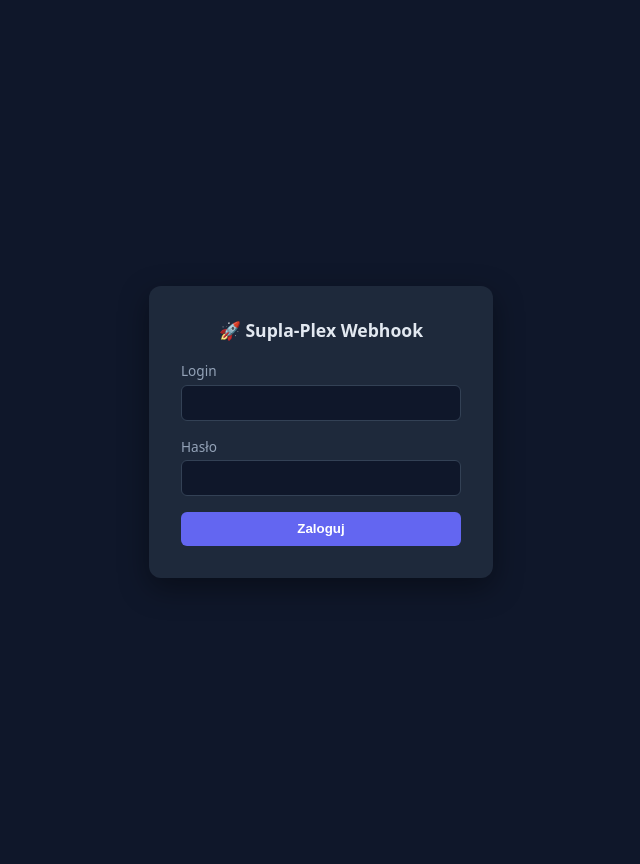
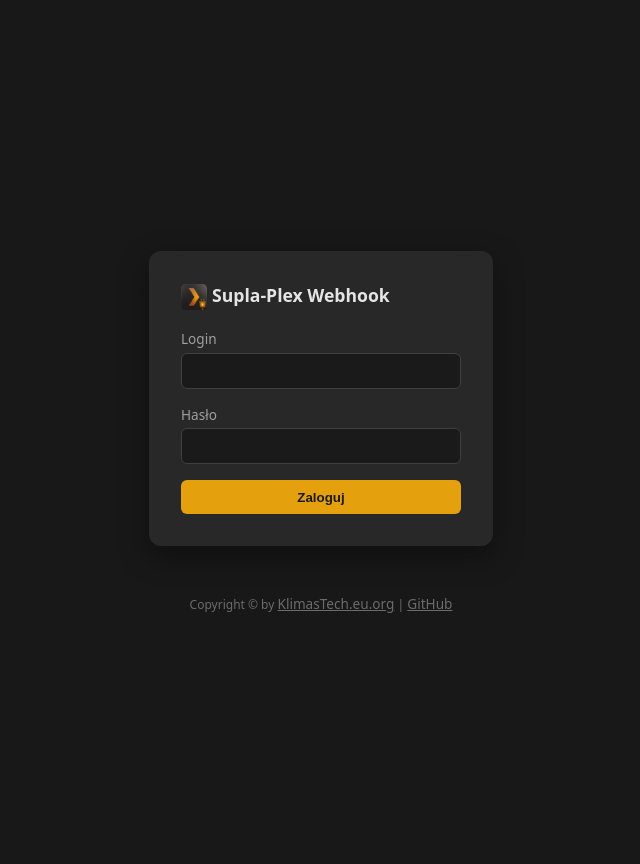
Before and after one commit to KlimasTech/supla-plex-webhook, a Flask app: page /login in a window 1280 px wide. Shown: the whole page, without its empty margins (319-959 px from the left). Run offline with Flask 3, Linux system fonts and the light colour scheme; parts of the project's set-up code (start-up, migrations or seed data) failed here and were passed over.

Commit message:
Add per-player enable toggle, Plex-style theme, app icon, and footer
- Add an "Enabled" checkbox per player to disable webhook handling
  without deleting its configuration.
- Restyle the whole UI with a Plex-inspired dark/gold palette instead
  of the previous navy/indigo one.
- Add an app icon (favicon + header logo) and icons for the PLAY/
  RESUME/PAUSE/STOP SUPLA link fields.
- Add a footer with copyright and links to the site and GitHub repo.
- Add screenshots and update README to match current features.

```diff
--- a/app.py
+++ b/app.py
@@ -9,7 +9,7 @@ from datetime import datetime
 from functools import wraps
 
 import requests
-from flask import Flask, Response, flash, redirect, render_template, request, session, url_for
+from flask import Flask, Response, flash, redirect, render_template, request, send_from_directory, session, url_for
 from werkzeug.security import check_password_hash, generate_password_hash
 
 CONFIG_PATH = os.environ.get("CONFIG_PATH", "/data/config.json")
@@ -28,6 +28,7 @@ MAX_PLAYERS = 4
 
 def default_player():
     return {
+        "enabled": True,
         "name": "",
         "uuid": "",
         "links": {key: "" for key, _, _ in ACTIONS},
@@ -88,6 +89,7 @@ def load_config():
         changed = True
 
     for player in cfg["players"]:
+        player.setdefault("enabled", True)
         player.setdefault("name", "")
         player.setdefault("uuid", "")
         player.setdefault("links", {})
@@ -109,7 +111,8 @@ app.secret_key = load_config()["secret_key"]
 
 @app.after_request
 def add_no_cache_headers(response):
-    response.headers["Cache-Control"] = "no-store, no-cache, must-revalidate, max-age=0"
+    if request.path != "/favicon.png":
+        response.headers["Cache-Control"] = "no-store, no-cache, must-revalidate, max-age=0"
     return response
 
 
@@ -117,6 +120,11 @@ def add_no_cache_headers(response):
 def style_css():
     css = render_template("style.css", style_version=datetime.now().isoformat())
     return Response(css, mimetype="text/css")
+
+
+@app.route("/favicon.png")
+def favicon():
+    return send_from_directory("templates", "favicon.png", mimetype="image/png", max_age=86400)
 
 os.makedirs(os.path.dirname(LOG_PATH), exist_ok=True)
 file_handler = logging.handlers.RotatingFileHandler(LOG_PATH, maxBytes=1_000_000, backupCount=3)
@@ -222,6 +230,7 @@ def admin():
         for i in range(len(cfg["players"])):
             players.append(
                 {
+                    "enabled": request.form.get(f"player_{i}_enabled") == "on",
                     "name": request.form.get(f"player_{i}_name", "").strip(),
                     "uuid": request.form.get(f"player_{i}_uuid", "").strip(),
                     "links": {
@@ -382,6 +391,10 @@ def webhook():
     if not matched:
         return "🚀 Webhook received (inny player, ignoruję)"
 
+    if not matched["enabled"]:
+        logger.info(f"Odtwarzacz {matched['name'] or player_uuid} jest wyłączony — pomijam akcję")
+        return "🚀 Webhook received (odtwarzacz wyłączony)"
+
     if not is_within_active_hours(matched["active_hours"]):
         logger.info(
             f"Poza godzinami aktywności ({matched['active_hours']['start']}–{matched['active_hours']['end']}) "
--- a/templates/login.html
+++ b/templates/login.html
@@ -4,11 +4,13 @@
 <meta charset="utf-8">
 <meta name="viewport" content="width=device-width, initial-scale=1">
 <title>Supla-Plex Webhook — Logowanie</title>
+<link rel="icon" type="image/png" href="{{ url_for('favicon') }}">
 <link rel="stylesheet" href="{{ url_for('style_css') }}">
 </head>
 <body class="page-login">
+<div class="login-wrap">
   <form class="login-form" method="post">
-  <h1>🚀 Supla-Plex Webhook</h1>
+    <h1><img src="{{ url_for('favicon') }}" alt="" class="app-icon"> Supla-Plex Webhook</h1>
     {% with messages = get_flashed_messages(with_categories=true) %}
       {% for category, msg in messages %}
         <div class="flash {{ category }}">{{ msg }}</div>
@@ -20,5 +22,9 @@
     <input type="password" id="password" name="password" autocomplete="current-password" required>
     <button type="submit">Zaloguj</button>
   </form>
+  <footer class="site-footer">
+    Copyright &copy; by <a href="https://klimastech.eu.org" target="_blank" rel="noopener">KlimasTech.eu.org</a> | <a href="https://github.com/KlimasTech/supla-plex-webhook" target="_blank" rel="noopener">GitHub</a>
+  </footer>
+</div>
 </body>
 </html>
--- a/templates/style.css
+++ b/templates/style.css
@@ -1,67 +1,91 @@
 /* style version: {{ style_version }} */
-body { font-family: system-ui, sans-serif; background:#0f172a; color:#e2e8f0; margin:0; padding:2rem; }
+:root {
+  --bg: #181818;
+  --bg-card: #282828;
+  --bg-input: #1a1a1a;
+  --border: #3f3f3f;
+  --text: #e5e5e5;
+  --text-muted: #a0a0a0;
+  --text-dim: #6b6b6b;
+  --accent: #e5a00d;
+  --accent-hover: #cc7b19;
+  --accent-text: #1a1a1a;
+}
+
+body { font-family: system-ui, sans-serif; background:var(--bg); color:var(--text); margin:0; padding:2rem; }
 body.page-login { display:flex; align-items:center; justify-content:center; min-height:100vh; }
+.login-wrap { display:flex; flex-direction:column; align-items:center; gap:1rem; }
+
+.site-footer { text-align:center; font-size:.75rem; color:var(--text-dim); margin-top:2rem; }
+.site-footer a { color:var(--text-dim); text-decoration:underline; }
+.site-footer a:hover { color:var(--accent); }
 
 .wrap { max-width:640px; margin:0 auto; }
 .wrap.wrap-wide { max-width:900px; }
 
-form.login-form { background:#1e293b; padding:2rem; border-radius:12px; width:280px; box-shadow:0 10px 30px rgba(0,0,0,.4); }
+form.login-form { background:var(--bg-card); padding:2rem; border-radius:12px; width:280px; box-shadow:0 10px 30px rgba(0,0,0,.4); }
 
 h1 { font-size:1.3rem; display:flex; justify-content:space-between; align-items:center; }
-body.page-login h1 { font-size:1.1rem; margin:0 0 1.2rem; text-align:center; display:block; }
-h2 { font-size:1rem; margin:0 0 .8rem; color:#a5b4fc; }
+.app-icon { height:1.5em; width:auto; vertical-align:middle; border-radius:4px; }
+.action-icon { color:var(--accent); font-weight:700; display:inline-flex; align-items:center; }
+.icon-pause { display:inline-flex; gap:3px; }
+.icon-pause span { display:inline-block; width:4px; height:12px; background:var(--accent); border-radius:1px; }
+.title-group { display:flex; align-items:center; gap:.4rem; }
+body.page-login h1 { font-size:1.1rem; margin:0 0 1.2rem; text-align:left; display:block; }
+h2 { font-size:1rem; margin:0 0 .8rem; color:var(--accent); }
 
-a { color:#a5b4fc; text-decoration:none; font-size:.85rem; }
+a { color:var(--accent); text-decoration:none; font-size:.85rem; }
 
 .nav-links { display:flex; gap:.6rem; align-items:center; }
 .nav { display:flex; gap:.6rem; margin-bottom:1rem; }
 
-.btn-nav { display:inline-flex; align-items:center; justify-content:center; height:2rem; padding:0 .9rem; border:none; border-radius:6px; font-size:.8rem; font-family:inherit; font-weight:400; cursor:pointer; text-decoration:none; box-sizing:border-box; background:#334155; color:#e2e8f0; }
-.btn-nav:hover { background:#475569; }
+.btn-nav { display:inline-flex; align-items:center; justify-content:center; height:2rem; padding:0 .9rem; border:none; border-radius:6px; font-size:.8rem; font-family:inherit; font-weight:400; cursor:pointer; text-decoration:none; box-sizing:border-box; background:#3a3a3a; color:var(--text); }
+.btn-nav:hover { background:#4a4a4a; }
 
 .tab-bar { display:flex; gap:.5rem; flex-wrap:wrap; margin-bottom:1rem; }
-.tab-btn.active { background:#6366f1; color:#fff; }
-.tab-btn.active:hover { background:#4f46e5; }
+.tab-btn.active { background:var(--accent); color:var(--accent-text); font-weight:600; }
+.tab-btn.active:hover { background:var(--accent-hover); }
+.tab-btn.tab-disabled { color:var(--text-dim); }
 
 .inline-form { display:flex; gap:.6rem; align-items:center; margin-bottom:.6rem; flex-wrap:wrap; }
 .inline-form input, .inline-form select { width:auto; margin-bottom:0; }
 
-section { background:#1e293b; border-radius:12px; padding:1.2rem 1.5rem; margin-bottom:1.5rem; box-shadow:0 10px 30px rgba(0,0,0,.3); }
+section { background:var(--bg-card); border-radius:12px; padding:1.2rem 1.5rem; margin-bottom:1.5rem; box-shadow:0 10px 30px rgba(0,0,0,.3); }
 
-label { display:block; font-size:.85rem; margin-bottom:.3rem; color:#94a3b8; }
-input, select { width:100%; padding:.55rem; margin-bottom:1rem; border-radius:6px; border:1px solid #334155; background:#0f172a; color:#e2e8f0; box-sizing:border-box; font-family: ui-monospace, monospace; font-size:.85rem; }
-input[type="checkbox"] { width:auto; margin:0 .5rem 0 0; padding:0; vertical-align:middle; }
+label { display:block; font-size:.85rem; margin-bottom:.3rem; color:var(--text-muted); }
+input, select { width:100%; padding:.55rem; margin-bottom:1rem; border-radius:6px; border:1px solid var(--border); background:var(--bg-input); color:var(--text); box-sizing:border-box; font-family: ui-monospace, monospace; font-size:.85rem; }
+input[type="checkbox"] { width:auto; margin:0 .5rem 0 0; padding:0; vertical-align:middle; accent-color:var(--accent); }
 
 .checkbox-row { display:flex; align-items:center; margin-bottom:1rem; }
-.checkbox-row label { margin:0; color:#e2e8f0; }
+.checkbox-row label { margin:0; color:var(--text); }
 .time-row { display:flex; gap:1rem; }
 .time-row > div { flex:1; }
 
-button { padding:.6rem 1.2rem; border:none; border-radius:6px; background:#6366f1; color:#fff; font-weight:600; cursor:pointer; }
-button:hover { background:#4f46e5; }
+button { padding:.6rem 1.2rem; border:none; border-radius:6px; background:var(--accent); color:var(--accent-text); font-weight:600; cursor:pointer; }
+button:hover { background:var(--accent-hover); }
 body.page-login button { width:100%; }
 
 .flash { padding:.5rem .7rem; border-radius:6px; margin-bottom:1rem; font-size:.85rem; }
 .flash.error { background:#7f1d1d; color:#fecaca; }
 .flash.success { background:#14532d; color:#bbf7d0; }
 
-.hint { font-size:.75rem; color:#64748b; margin-bottom:1rem; }
+.hint { font-size:.75rem; color:var(--text-dim); margin-bottom:1rem; }
 
-.note { background:#1e3a5f; border:1px solid #2563eb; border-radius:10px; padding:.9rem 1.1rem; margin-bottom:1.5rem; font-size:.85rem; color:#dbeafe; }
-.note code { font-family: ui-monospace, monospace; background:#0f172a; padding:.15rem .4rem; border-radius:4px; }
+.note { background:#2a2213; border:1px solid var(--accent); border-radius:10px; padding:.9rem 1.1rem; margin-bottom:1.5rem; font-size:.85rem; color:#f5e6c8; }
+.note code { font-family: ui-monospace, monospace; background:var(--bg-input); padding:.15rem .4rem; border-radius:4px; }
 
-pre { background:#1e293b; border-radius:12px; padding:1rem; overflow-x:auto; font-size:.8rem; line-height:1.4; max-height:60vh; overflow-y:auto; margin:0; white-space:pre-wrap; word-break:break-word; }
+pre { background:var(--bg-card); border-radius:12px; padding:1rem; overflow-x:auto; font-size:.8rem; line-height:1.4; max-height:60vh; overflow-y:auto; margin:0; white-space:pre-wrap; word-break:break-word; }
 
 table { width:100%; border-collapse:collapse; font-size:.85rem; }
-th, td { text-align:left; padding:.4rem .5rem; border-bottom:1px solid #334155; }
-th { color:#94a3b8; font-weight:600; }
-td code { font-family: ui-monospace, monospace; background:#0f172a; padding:.15rem .4rem; border-radius:4px; }
+th, td { text-align:left; padding:.4rem .5rem; border-bottom:1px solid var(--border); }
+th { color:var(--text-muted); font-weight:600; }
+td code { font-family: ui-monospace, monospace; background:var(--bg-input); padding:.15rem .4rem; border-radius:4px; }
 
 .row-actions { display:flex; gap:.4rem; white-space:nowrap; }
-.btn-small { padding:.35rem .6rem; border:none; border-radius:6px; background:#334155; color:#e2e8f0; font-size:.75rem; cursor:pointer; }
-.btn-small:hover { background:#475569; }
-.btn-small.primary { background:#6366f1; }
-.btn-small.primary:hover { background:#4f46e5; }
+.btn-small { padding:.35rem .6rem; border:none; border-radius:6px; background:#3a3a3a; color:var(--text); font-size:.75rem; cursor:pointer; }
+.btn-small:hover { background:#4a4a4a; }
+.btn-small.primary { background:var(--accent); color:var(--accent-text); font-weight:600; }
+.btn-small.primary:hover { background:var(--accent-hover); }
 
 .btn-icon-danger { width:1.8rem; height:1.8rem; padding:0; border:none; border-radius:6px; background:#7f1d1d; color:#fecaca; font-size:.9rem; line-height:1; cursor:pointer; flex-shrink:0; }
 .btn-icon-danger:hover { background:#991b1b; }
@@ -72,10 +96,10 @@ td code { font-family: ui-monospace, monospace; background:#0f172a; padding:.15r
 .btn-danger { background:#7f1d1d; color:#fecaca; }
 .btn-danger:hover { background:#991b1b; }
 
-.btn-ghost { background:transparent; color:#94a3b8; }
-.btn-ghost:hover { background:#334155; color:#e2e8f0; }
+.btn-ghost { background:transparent; color:var(--text-muted); }
+.btn-ghost:hover { background:#3a3a3a; color:var(--text); }
 
-dialog { background:#1e293b; color:#e2e8f0; border:none; border-radius:12px; padding:1.5rem; width:340px; max-width:90vw; }
+dialog { background:var(--bg-card); color:var(--text); border:none; border-radius:12px; padding:1.5rem; width:340px; max-width:90vw; }
 dialog::backdrop { background:rgba(0,0,0,.6); }
 dialog h2 { margin-top:0; }
 .dialog-actions { display:flex; justify-content:flex-end; gap:.6rem; margin-top:1rem; }
@@ -101,8 +125,8 @@ dialog h2 { margin-top:0; }
     display:block;
   }
   .table-scroll thead { display:none; }
-  .table-scroll tr { border:1px solid #334155; border-radius:8px; padding:.6rem; margin-bottom:.8rem; }
+  .table-scroll tr { border:1px solid var(--border); border-radius:8px; padding:.6rem; margin-bottom:.8rem; }
   .table-scroll td { border:none; padding:.3rem 0; }
-  .table-scroll td[data-label]::before { content:attr(data-label); display:block; font-size:.7rem; color:#64748b; }
+  .table-scroll td[data-label]::before { content:attr(data-label); display:block; font-size:.7rem; color:var(--text-dim); }
   .row-actions { flex-wrap:wrap; }
 }
```
Also changed, not shown: templates/admin.html (+21 -4 lines), templates/logs.html (+7 -1 lines), README.md, templates/favicon.png (added), 4 other files. Lines whose indentation alone changed are shown as unchanged.
